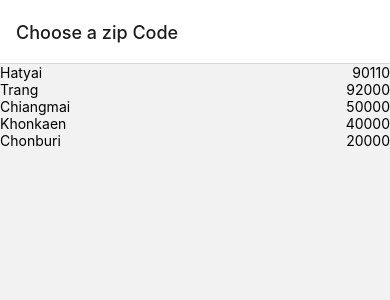
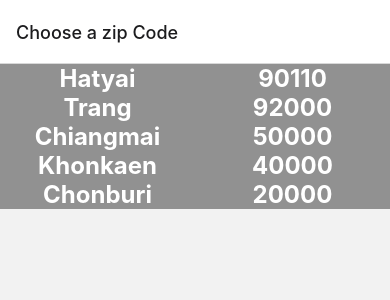
Before and after one commit to 6310110219/lab3SA04-React-Native, a React Native app: screen / in a window 390 px wide. Shown: the top 300 px of the page. Built offline with nearby package versions, Linux system fonts and the light colour scheme.

Commit message:
part 6 ปรับแต่งหน้า choose zip code

```diff
--- a/screen/ZipCodeScreen.js
+++ b/screen/ZipCodeScreen.js
@@ -2,6 +2,7 @@ import React from "react";
 import { FlatList, TouchableHighlight } from "react-native";
 import { StatusBar, View, Text, StyleSheet } from "react-native";
 import { useNavigation } from "@react-navigation/native";
+import Constants from 'expo-constants';
 
 const availableZipItems = [
     { place: 'Hatyai', code: '90110' },
@@ -16,8 +17,8 @@ const ZipItem = ({place, code, navigation}) => (
         navigation.navigate("Weather", {zipCode: code})
     }}>
         <View style= {style.zipItem}>
-            <Text>{place}</Text>
-            <Text>{code}</Text>
+            <Text style= {style.place}>{place}</Text>
+            <Text style= {style.code}>{code}</Text>
         </View>
     </TouchableHighlight>
 
@@ -28,7 +29,7 @@ const _keyExtractor = item => item.code
 export default function ZipCodeScreen() {
     const navigation = useNavigation()
     return (
-        <View >
+        <View>
             <FlatList
             data = {availableZipItems}
             key = {_keyExtractor}
@@ -42,15 +43,28 @@ export default function ZipCodeScreen() {
 const style = StyleSheet.create(
     {
       zipItem: {
-        flex: 1,
+        flex: 2,
         flexDirection: 'row',
-        justifyContent: 'space-between'
+        justifyContent: 'space-evenly',
+        backgroundColor: 'rgba(0, 0, 0, 0.4)',
       },
-      zipPlace: {
-        flex: 1,
+
+      place: {
+        flex: 2,
+        fontSize: 24,
+        fontWeight: "bold",
+        color: 'white',
+        textAlign: 'center',
+        // margin: 3,
       },
-      zipCode: {
-        flex: 1,
+
+      code: {
+        flex: 2,
+        fontSize: 24,
+        fontWeight: "bold",
+        color: 'white',
+        textAlign: 'center',
+        // margin: 3,
       }
     }
   )
```
